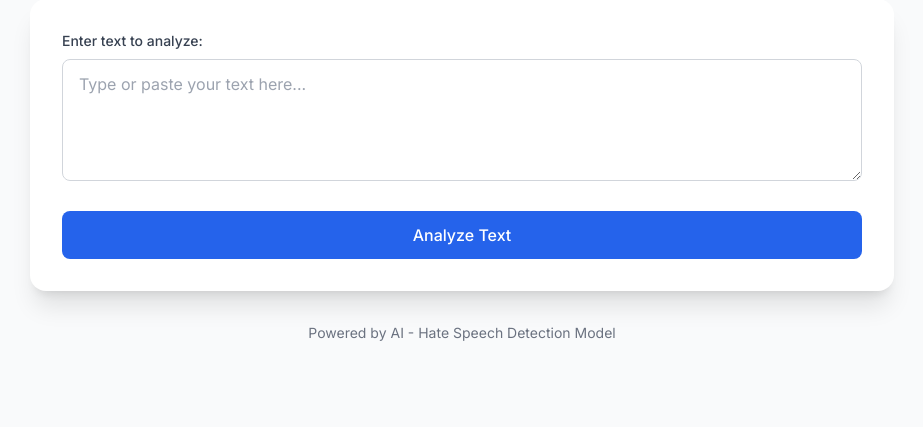
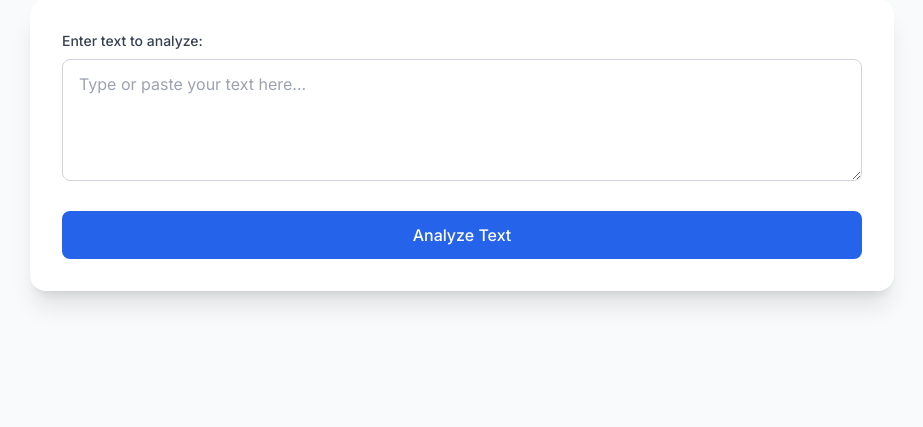
Before and after one commit to AbdelilahElgallati/Hate-Speech-Detection, a Flask app: page / in a window 1280 px wide. Shown: the part 165-592 px from the top of the page, without its empty margins (178-1101 px from the left). Run offline with Flask 2, Linux system fonts and the light colour scheme; some libraries are stand-ins or nearby versions.

```diff
--- a/requirements.txt
+++ b/requirements.txt
@@ -1,8 +1,8 @@
 python-dotenv==1.0.0
 flask==2.0.1
 flask-cors==3.0.10
-tensorflow-cpu==2.16.1
-numpy==1.24.3
+tensorflow-cpu==2.12.0
+numpy==1.23.5
 huggingface-hub==0.21.4
 gunicorn==21.2.0
 Werkzeug==2.0.1
--- a/templates/index.html
+++ b/templates/index.html
@@ -100,10 +100,6 @@
             </div>
         </div>
 
-        <!-- Footer -->
-        <div class="mt-8 text-center text-sm text-gray-500">
-            <p>Powered by AI - Hate Speech Detection Model</p>
-        </div>
     </div>
 </body>
 </html>
```
